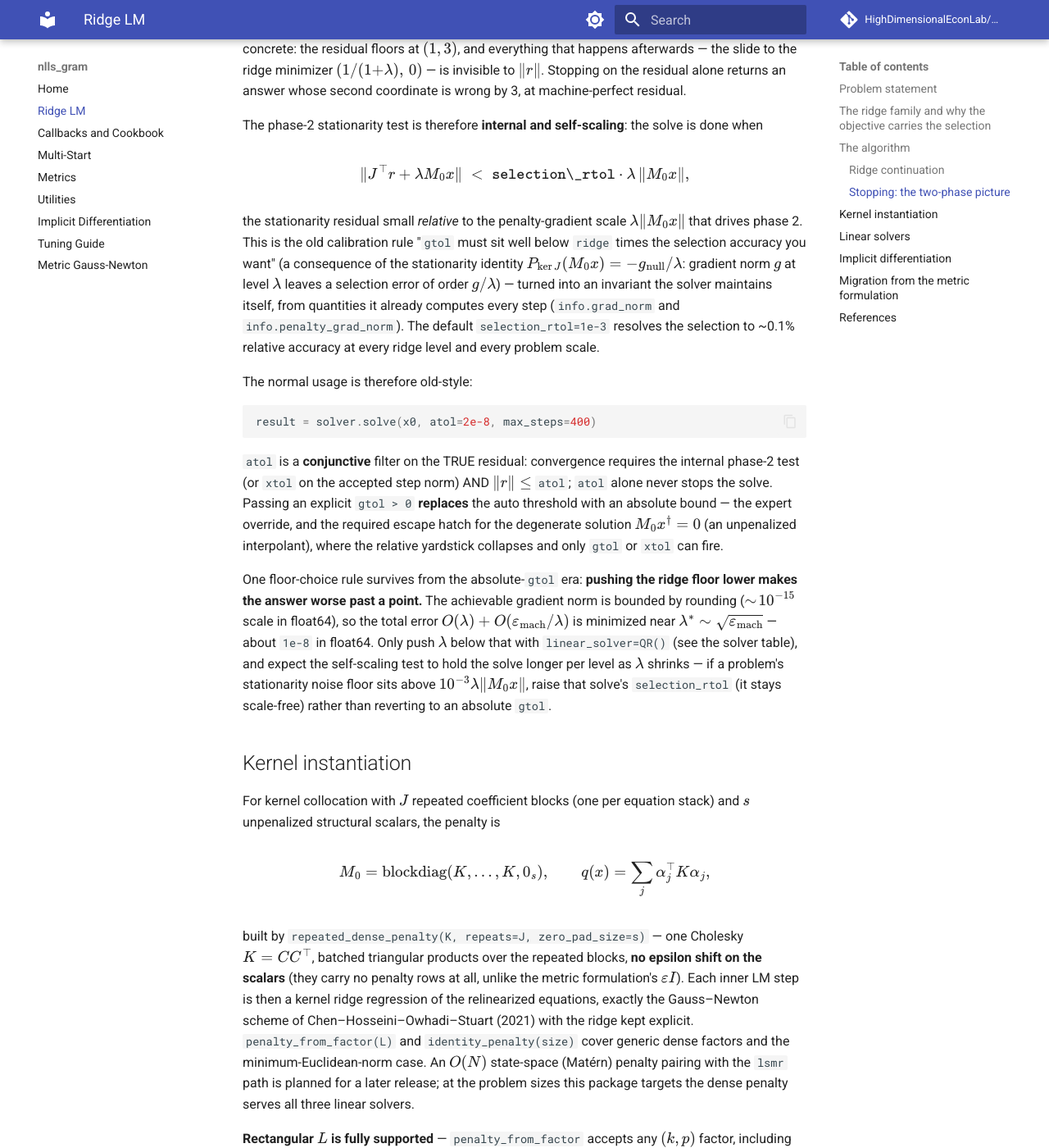
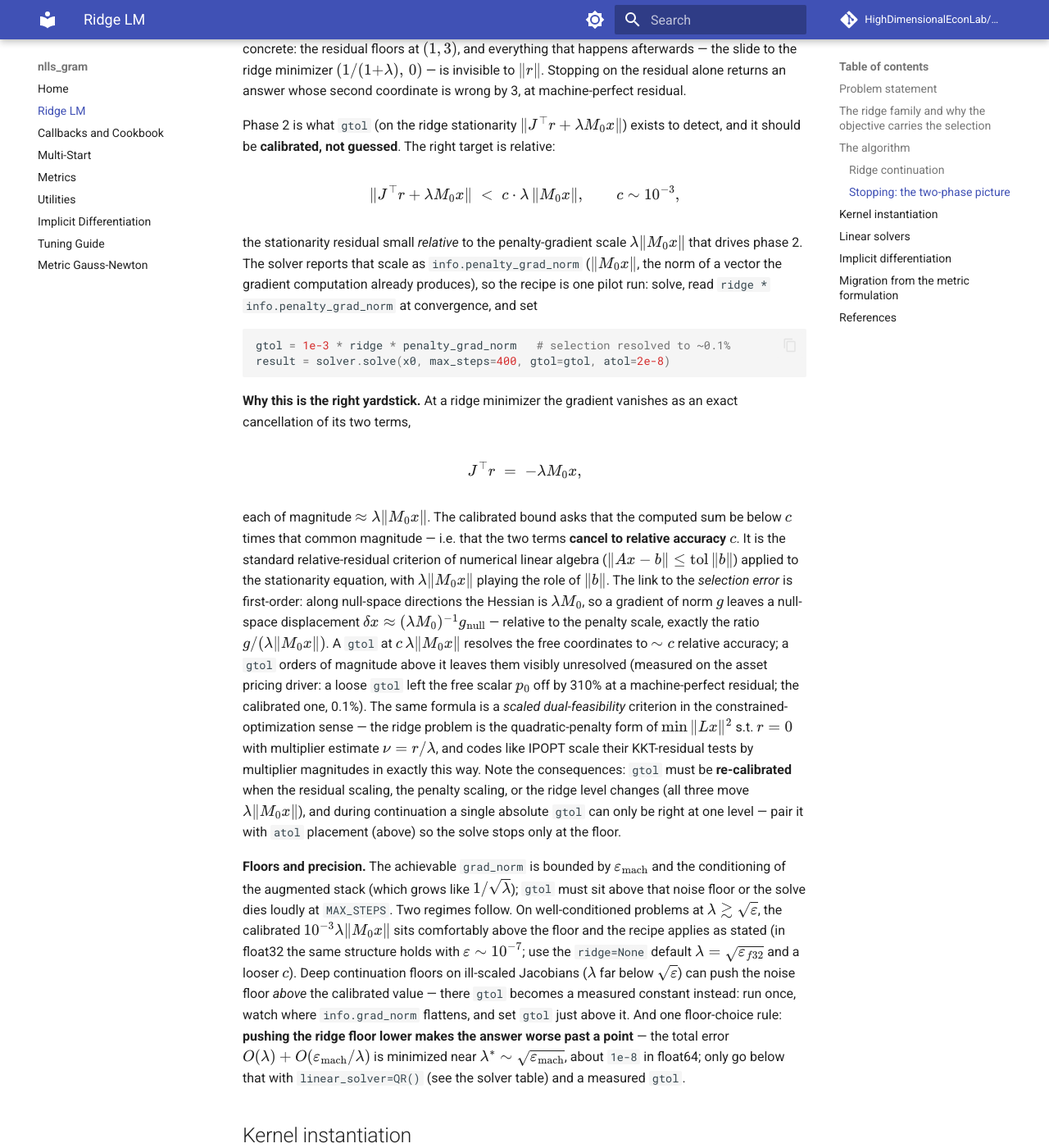
Before and after one commit to HighDimensionalEconLab/nlls_gram, an MkDocs documentation site: the page built from docs/ridge_lm.md, in a window 1280 px wide and 1400 px high, scrolled down 2811 px. Shown: the whole window at 82% size. Built offline with MkDocs 1.6.1 and Material for MkDocs 9.7.7, drawn with Linux system fonts in a browser that asks for light colours; comment, search, counter and statistics services are not loaded; some of the changed text lies outside the part shown.

Commit message:
refactor: drop the auto-scaled stopping rule, keep the calibration diagnostic
Production measurement showed the self-scaling threshold wins nothing on
calibrated problems and cannot fire at deep continuation floors, so the
machinery goes: selection_rtol is removed, stopping returns to explicit
conjunctive gtol/xtol + atol with the loud atol-alone validation restored.
What stays is RidgeLMInfo.penalty_grad_norm (||L'L x||, free to report),
which turns gtol calibration into a one-run measurement -- set gtol to
about 1e-3 * ridge * penalty_grad_norm -- documented with the two-phase
picture, the cancellation math, and the noise-floor regime where gtol
becomes a measured constant instead.

Co-Authored-By: Mecha Perla (Claude) <noreply@anthropic.com>
Claude-Session: https://claude.ai/code/session_01MiSD8UMTnrBK1XXfXnYBdM

````diff
--- a/docs/ridge_lm.md
+++ b/docs/ridge_lm.md
@@ -136,50 +136,78 @@ minimizer \((1/(1{+}\lambda),\, 0)\) — is invisible to \(\|r\|\). Stopping
 on the residual alone returns an answer whose second coordinate is wrong by
 3, at machine-perfect residual.
 
-The phase-2 stationarity test is therefore **internal and self-scaling**:
-the solve is done when
+Phase 2 is what `gtol` (on the ridge stationarity
+\(\|J^\top r + \lambda M_0 x\|\)) exists to detect, and it should be
+**calibrated, not guessed**. The right target is relative:
 
 $$
-\|J^\top r + \lambda M_0 x\| \;<\; \texttt{selection\_rtol}
-\cdot \lambda \,\|M_0 x\| ,
+\|J^\top r + \lambda M_0 x\| \;<\; c \cdot \lambda \,\|M_0 x\| ,
+\qquad c \sim 10^{-3},
 $$
 
 the stationarity residual small *relative* to the penalty-gradient scale
-\(\lambda\|M_0x\|\) that drives phase 2. This is the old calibration rule
-"`gtol` must sit well below `ridge` times the selection accuracy you want"
-(a consequence of the stationarity identity
-\(P_{\ker J}(M_0 x) = -g_{\text{null}}/\lambda\): gradient norm \(g\) at
-level \(\lambda\) leaves a selection error of order \(g/\lambda\)) — turned
-into an invariant the solver maintains itself, from quantities it already
-computes every step (`info.grad_norm` and `info.penalty_grad_norm`). The
-default `selection_rtol=1e-3` resolves the selection to ~0.1% relative
-accuracy at every ridge level and every problem scale.
-
-The normal usage is therefore old-style:
+\(\lambda\|M_0x\|\) that drives phase 2. The solver reports that scale as
+`info.penalty_grad_norm` (\(\|M_0x\|\), the norm of a vector the gradient
+computation already produces), so the recipe is one pilot run: solve, read
+`ridge * info.penalty_grad_norm` at convergence, and set
 
 ```python
-result = solver.solve(x0, atol=2e-8, max_steps=400)
+gtol = 1e-3 * ridge * penalty_grad_norm   # selection resolved to ~0.1%
+result = solver.solve(x0, max_steps=400, gtol=gtol, atol=2e-8)
 ```
 
-`atol` is a **conjunctive** filter on the TRUE residual: convergence
-requires the internal phase-2 test (or `xtol` on the accepted step norm)
-AND \(\|r\| \le\) `atol`; `atol` alone never stops the solve. Passing an
-explicit `gtol > 0` **replaces** the auto threshold with an absolute bound
-— the expert override, and the required escape hatch for the degenerate
-solution \(M_0 x^\dagger = 0\) (an unpenalized interpolant), where the
-relative yardstick collapses and only `gtol` or `xtol` can fire.
+**Why this is the right yardstick.** At a ridge minimizer the gradient
+vanishes as an exact cancellation of its two terms,
 
-One floor-choice rule survives from the absolute-`gtol` era: **pushing the
-ridge floor lower makes the answer worse past a point.** The achievable
-gradient norm is bounded by rounding (\(\sim\!10^{-15}\) scale in float64),
-so the total error \(O(\lambda) + O(\varepsilon_{\text{mach}}/\lambda)\) is
-minimized near \(\lambda^* \sim \sqrt{\varepsilon_{\text{mach}}}\) — about
-`1e-8` in float64. Only push \(\lambda\) below that with
-`linear_solver=QR()` (see the solver table), and expect the self-scaling
-test to hold the solve longer per level as \(\lambda\) shrinks — if a
-problem's stationarity noise floor sits above
-\(10^{-3}\lambda\|M_0x\|\), raise that solve's `selection_rtol` (it stays
-scale-free) rather than reverting to an absolute `gtol`.
+$$
+J^\top r \;=\; -\lambda M_0 x ,
+$$
+
+each of magnitude \(\approx \lambda\|M_0 x\|\). The calibrated bound asks
+that the computed sum be below \(c\) times that common magnitude — i.e.
+that the two terms **cancel to relative accuracy** \(c\). It is the
+standard relative-residual criterion of numerical linear algebra
+(\(\|Ax - b\| \le \mathrm{tol}\,\|b\|\)) applied to the stationarity
+equation, with \(\lambda\|M_0x\|\) playing the role of \(\|b\|\). The link
+to the *selection error* is first-order: along null-space directions the
+Hessian is \(\lambda M_0\), so a gradient of norm \(g\) leaves a null-space
+displacement \(\delta x \approx (\lambda M_0)^{-1}g_{\text{null}}\) —
+relative to the penalty scale, exactly the ratio
+\(g / (\lambda\|M_0x\|)\). A `gtol` at \(c\,\lambda\|M_0x\|\) resolves the
+free coordinates to \(\sim c\) relative accuracy; a `gtol` orders of
+magnitude above it leaves them visibly unresolved (measured on the asset
+pricing driver: a loose `gtol` left the free scalar \(p_0\) off by 310%
+at a machine-perfect residual; the calibrated one, 0.1%). The same
+formula is a *scaled dual-feasibility* criterion in the
+constrained-optimization sense — the ridge problem is the
+quadratic-penalty form of \(\min \|Lx\|^2\) s.t. \(r = 0\) with multiplier
+estimate \(\nu = r/\lambda\), and codes like IPOPT scale their KKT-residual
+tests by multiplier magnitudes in exactly this way. Note the consequences:
+`gtol` must be **re-calibrated** when the residual scaling, the penalty
+scaling, or the ridge level changes (all three move \(\lambda\|M_0x\|\)),
+and during continuation a single absolute `gtol` can only be right at one
+level — pair it with `atol` placement (above) so the solve stops only at
+the floor.
+
+**Floors and precision.** The achievable `grad_norm` is bounded by
+\(\varepsilon_{\text{mach}}\) and the conditioning of the augmented stack
+(which grows like \(1/\sqrt{\lambda}\)); `gtol` must sit above that noise
+floor or the solve dies loudly at `MAX_STEPS`. Two regimes follow. On
+well-conditioned problems at \(\lambda \gtrsim \sqrt{\varepsilon}\), the
+calibrated \(10^{-3}\lambda\|M_0x\|\) sits comfortably above the floor and
+the recipe applies as stated (in float32 the same structure holds with
+\(\varepsilon \sim 10^{-7}\); use the `ridge=None` default
+\(\lambda = \sqrt{\varepsilon_{f32}}\) and a looser \(c\)). Deep
+continuation floors on ill-scaled Jacobians (\(\lambda\) far below
+\(\sqrt{\varepsilon}\)) can push the noise floor *above* the calibrated
+value — there `gtol` becomes a measured constant instead: run once, watch
+where `info.grad_norm` flattens, and set `gtol` just above it. And one
+floor-choice rule: **pushing the ridge floor lower makes the answer worse
+past a point** — the total error
+\(O(\lambda) + O(\varepsilon_{\text{mach}}/\lambda)\) is minimized near
+\(\lambda^* \sim \sqrt{\varepsilon_{\text{mach}}}\), about `1e-8` in
+float64; only go below that with `linear_solver=QR()` (see the solver
+table) and a measured `gtol`.
 
 ## Kernel instantiation
 
@@ -305,16 +333,16 @@ solver = LevenbergMarquardt(residual_fn, metric=metric,
                             metric_solve_dtype=jnp.float64)
 result = solver.solve(theta_0, max_steps=400, atol=2e-8)
 
-# after (ridge LM): selection in the objective, no epsilon anywhere,
-# old-style atol-only stopping (the phase-2 stationarity test is internal)
+# after (ridge LM): selection in the objective, no epsilon anywhere;
+# calibrate gtol from a pilot run (~1e-3 * ridge * info.penalty_grad_norm)
 penalty = repeated_dense_penalty(K, repeats=3, zero_pad_size=d)
 solver = RidgeLevenbergMarquardt(residual_fn, penalty=penalty,
                                  ridge=1e-8)  # or None for the dtype default
-result = solver.solve(theta_0, max_steps=400, atol=2e-8)
+result = solver.solve(theta_0, max_steps=400, gtol=1e-8, atol=2e-8)
 
 # optional homotopy if a fixed ridge converges slowly
 cb, us0 = ridge_continuation(ridge_floor=1e-8, decrease=0.1)
-result = solver.solve(theta_0, max_steps=400, atol=2e-8,
+result = solver.solve(theta_0, max_steps=400, gtol=1e-8, atol=2e-8,
                       callback=cb, user_state=us0)
 ```
 
@@ -322,9 +350,9 @@ Porting notes:
 
 - **`info.loss` includes the penalty.** Code that means equation error must
   read `info.resid_loss`.
-- **`solve(x0, atol=...)` is the whole stopping story** for typical runs —
-  the internal self-scaling stationarity test replaces the hand-tuned
-  `gtol`, which remains available as an absolute expert override.
+- **Residual-only `atol` stopping must add a `gtol` or `xtol`** — the
+  conjunctive contract makes this loud, not silent; `info.penalty_grad_norm`
+  turns the `gtol` choice into a one-run calibration instead of a guess.
 - **No dtype-promotion knobs**: the solve runs at the residual dtype
   (`QR()` is the small-ridge conditioning fix); the metric solver's
   `linear_solve_dtype`/`metric_solve_dtype` have no ridge analog.
````
Also changed, not shown: README.md (+7 -6 lines), docs/llms.txt (+2 -2 lines), src/nlls_gram/__init__.py (+7 -7 lines), 2 other files.
